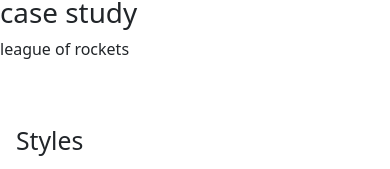
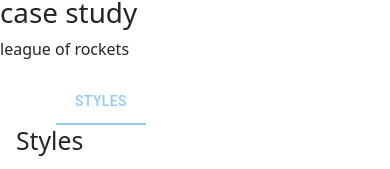
Before and after one commit to WSU-SoC-WEB2890-CU/web2890-portfolio-website-ztb42, a React (Vite) app: page /case-study in a window 390 px wide. Shown: the part 150-319 px from the top of the page. Built offline with nearby package versions, Linux system fonts and the light colour scheme; the HTML template or start-up script is replaced by a standard one.

Commit message:
Add mobile responsiveness to CaseStudy component and About page

```diff
--- a/src/pages/CaseStudy.tsx
+++ b/src/pages/CaseStudy.tsx
@@ -1,5 +1,5 @@
 import { Container, Tab, Tabs, Box, createTheme, ThemeProvider } from '@mui/material';
-import { useState } from 'react';
+import { useEffect, useState } from 'react';
 import { Spinner, Button } from 'react-bootstrap';
 import Hero from '../components/Hero';
 
@@ -11,6 +11,17 @@ interface TabData {
 const CaseStudy = () => {
     const [currentTab, setCurrentTab] = useState<number>(0);
     const [iframeLoaded, setIframeLoaded] = useState<boolean>(false);
+    const [isMobile, setIsMobile] = useState<boolean>(false);
+
+    useEffect(() => {
+        const handleResize = () => {
+            setIsMobile(window.innerWidth < 768);
+        };
+
+        handleResize();
+        window.addEventListener('resize', handleResize);
+        return () => window.removeEventListener('resize', handleResize);
+    }, []);
 
     const handleTabChange = (_event: React.SyntheticEvent, newValue: number) => {
         setCurrentTab(newValue);
@@ -150,7 +161,14 @@ const CaseStudy = () => {
 
                 <Container maxWidth={'lg'} sx={{ mb: 3 }}>
                     <Box sx={{ borderBottom: 1, borderColor: 'divider' }}>
-                        <Tabs value={currentTab} onChange={handleTabChange} centered>
+                        <Tabs
+                            variant={isMobile ? 'scrollable' : 'standard'}
+                            scrollButtons={isMobile ? true : false}
+                            allowScrollButtonsMobile={true}
+                            value={currentTab}
+                            onChange={handleTabChange}
+                            centered={!isMobile}
+                        >
                             {tabs.map((tab, index) => (
                                 <Tab key={index} label={tab.label} />
                             ))}
--- a/src/styles/base/_base.scss
+++ b/src/styles/base/_base.scss
@@ -22,6 +22,7 @@ h2 {
         padding: 2rem 6rem;
         width: fit-content;
         margin: 0 auto;
+        text-align: center;
     }
 }
 
--- a/src/styles/pages/_about.scss
+++ b/src/styles/pages/_about.scss
@@ -88,11 +88,15 @@
     }
 
     .image {
-        float: right;
         width: fit-content;
 
         margin: 0 auto;
         padding: 20px;
+
+        @media (min-width: 576px) {
+            padding: 40px;
+            float: right;
+        }
 
         img {
             height: 240px;
```
